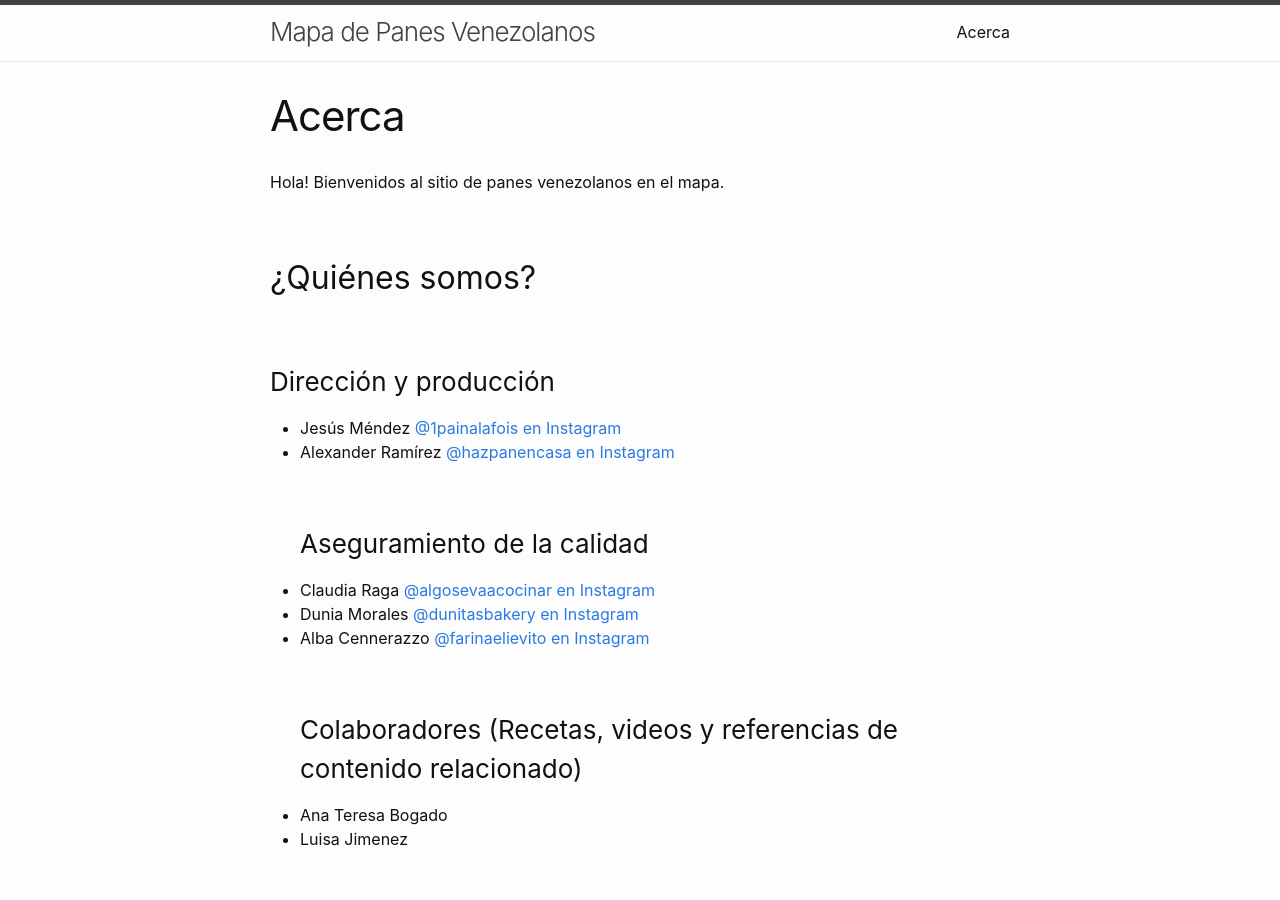
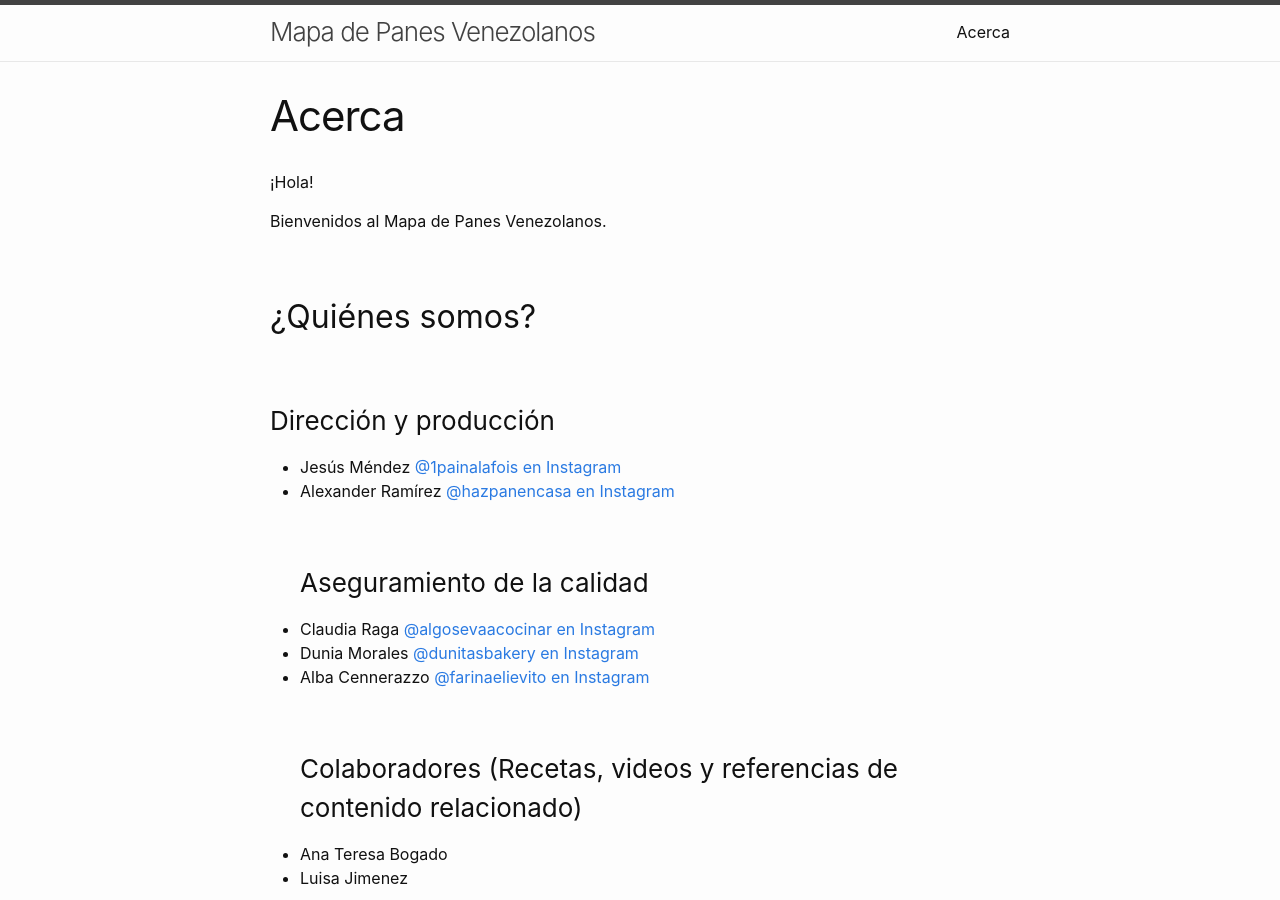
Before and after one commit to mapadepanesvenezolanos/mapadepanesvenezolanos.github.io, a Jekyll site: the page built from about.markdown, in a window 1280 px wide and 900 px high. Built offline with Jekyll 4.4.1, drawn with Linux system fonts in a browser that asks for light colours.

Commit message:
Update about.markdown

```diff
--- a/about.markdown
+++ b/about.markdown
@@ -3,8 +3,9 @@ layout: page
 title: Acerca
 permalink: /acerca/
 ---
-Hola!
-Bienvenidos al sitio de panes venezolanos en el mapa.
+¡Hola!
+
+Bienvenidos al Mapa de Panes Venezolanos.
 
 ## ¿Quiénes somos?
 ### Dirección y producción
```
